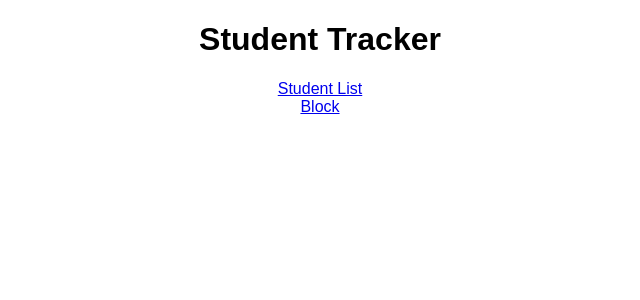
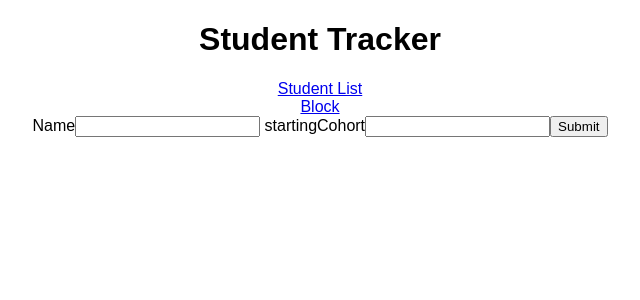
Before and after one commit to tuskemx/student-tracker-2, a React (Create React App) app: page / in a window 1280 px wide. Shown: the top 300 px of the page, without its empty margins (320-960 px from the left). Built offline with nearby package versions, Linux system fonts and the light colour scheme; the HTML template or start-up script is replaced by a standard one.

Commit message:
thank you for britney

```diff
--- /dev/null
+++ b/src/AddStudent.jsx
@@ -0,0 +1,56 @@
+import React, { Component } from 'react';
+import { timingSafeEqual } from 'crypto';
+import { postStudent } from './Api';
+
+class AddStudent extends Component {
+    state = {
+        name: '',
+        startingCohort: '',
+        personBool: false
+    }
+
+    render() {
+        return (
+            <div>
+                <form onSubmit={this.handleSubmit}>
+                    <label> Name
+                        <input name="name" type="text" value={this.state.name} onChange={this.handleChange}></input>
+                    </label>
+                    <label> startingCohort
+                        <input name="startingCohort" type="number" value={this.state.startingCohort} onChange={this.handleChange}></input>
+                    </label>
+                    <button>Submit</button>
+                </form>
+                <br></br>
+                {this.state.personBool &&
+                    <b><i>Thank for {this.state.name}</i></b>
+                }
+
+            </div>
+        );
+    }
+    handleChange = (event) => {
+
+        this.setState({ [event.target.name]: event.target.value })
+    }
+    handleSubmit = (event) => {
+        event.preventDefault();
+
+        let person = {
+            "name": this.state.name,
+            "startingCohort": this.state.startingCohort
+        }
+
+
+        postStudent(person).then((res) => {
+
+            if (res.status === 201) {
+                this.setState({ personBool: true })
+            }
+
+        })
+    }
+
+}
+
+export default AddStudent;
--- a/src/Api.js
+++ b/src/Api.js
@@ -13,9 +13,18 @@ export const getBlock = param => {
   //delete later
   return axios.get(`${url}blocks/${param}/students`).then(response => {
     const { data } = response;
-    console.log(data, "block");
+
     return data;
   });
-};
+}
+
+  export const postStudent = person => {
+        return axios.post(`${url}students`, person).then((res) => {
+          console.log(res, "api");
+          console.log(res.status, "api")
+          return res;
+        })
+  }
+
 
 //blocks/1/students
--- a/src/App.js
+++ b/src/App.js
@@ -4,15 +4,19 @@ import "./App.css";
 import Header from "./Header";
 import StudentList from "./Student-list";
 import Block from "./Block";
+import AddStudent from './AddStudent'
 
 class App extends Component {
   render() {
     return (
       <div className="App">
         <Header />
+        <AddStudent />
         <Router>
+
           <StudentList path="/student-list" />
           <Block path="/block/*" />
+
         </Router>
       </div>
     );
--- a/src/BlockComponent.jsx
+++ b/src/BlockComponent.jsx
@@ -14,7 +14,13 @@ class BlockComponent extends Component {
 
                 < h1 > {
                     this.state.students.map(student => {
-                        return <li key={student.name}>{student.name}</li>
+                        return <ul key={student.name}>
+                            <li>{student.name}</li>
+                            <li>Starting Cohort: {student.startingCohort}</li>
+                            <li>{student.currentBlock}</li>
+                            <button>Graduate</button>
+                            <button>Do not Graduate</button>
+                        </ul>
                     })
                 }
                 </h1>
--- a/src/Student-list.js
+++ b/src/Student-list.js
@@ -17,6 +17,8 @@ export default class StudentList extends Component {
               <li>{student.startingCohort}</li>
               <li>{student.currentBlock}</li>
               <li>{student._id}</li>
+              <button>Graduate</button>
+              <button>Do not Graduate</button>
             </ul>
           );
         })}
```
